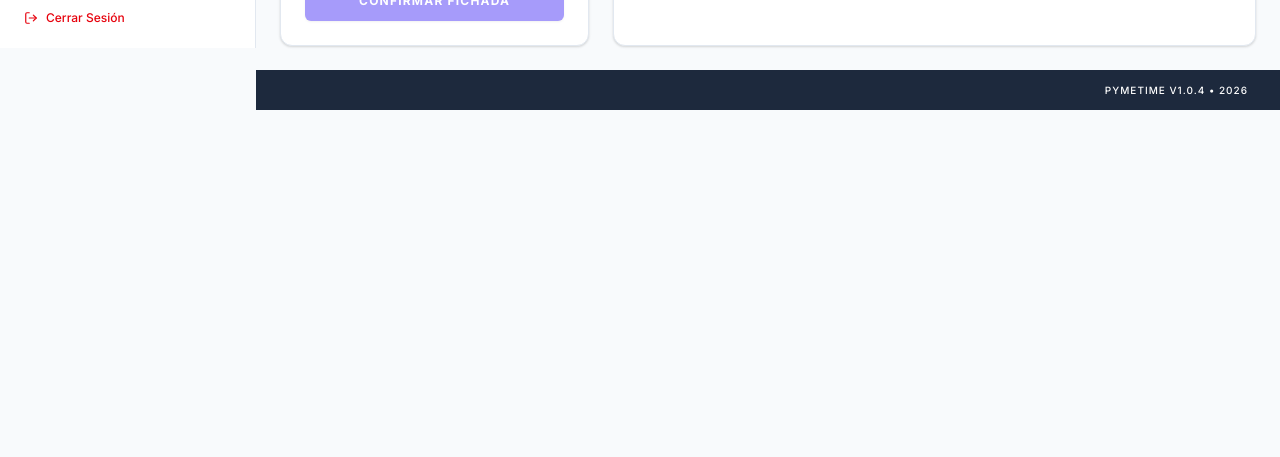
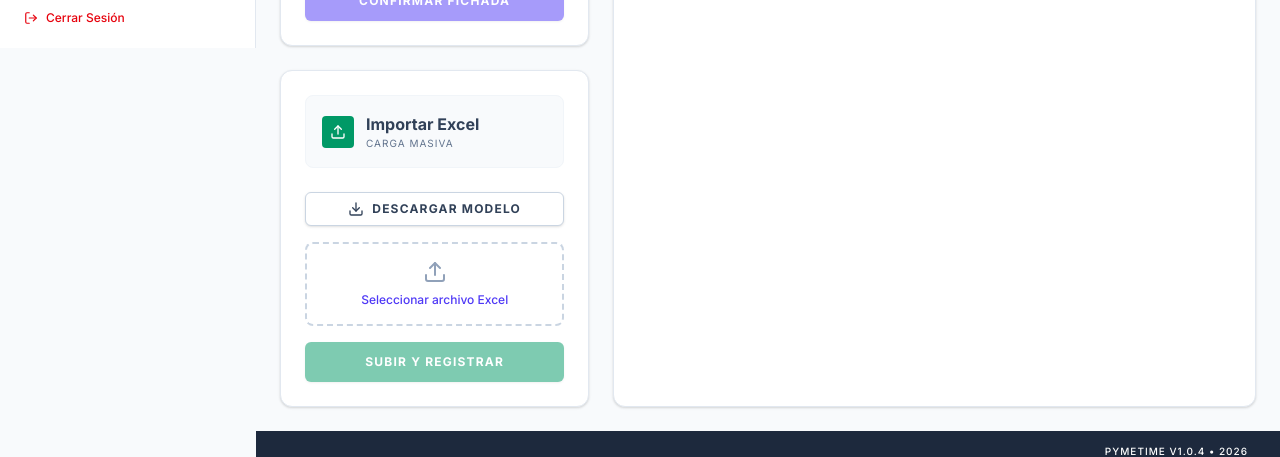
Before and after one commit to MaxiJustiniano/JuNoGads, a React (Vite) app: page /fichadas in a window 1280 px wide. Shown: the part 752-1209 px from the top of the page. Before the commit the page ends 862 px from the top, so only its background shows below. Built offline with nearby package versions, Linux system fonts and the light colour scheme; no server answers; sample sign-in values are in the browser's storage.

Commit message:
feat(attendance): add bulk import template download
Implement template generation for fichadas import using xlsx to facilitate manual attendance data entry.

```diff
--- a/src/pages/Attendance.tsx
+++ b/src/pages/Attendance.tsx
@@ -16,6 +16,8 @@ import api from "../lib/api";
 import { format } from "date-fns";
 import { es } from "date-fns/locale";
 import { motion, AnimatePresence } from "motion/react";
+import * as XLSX from "xlsx";
+import { Download, Upload } from "lucide-react";
 
 export default function Attendance() {
   const { empleados, fetchEmployees } = useAppStore();
@@ -37,6 +39,11 @@ export default function Attendance() {
   const [fechaInterpretacion, setFechaInterpretacion] = useState(
     format(new Date(), "yyyy-MM-dd"),
   );
+
+  const [file, setFile] = useState<File | null>(null);
+  const [importLoading, setImportLoading] = useState(false);
+  const [importError, setImportError] = useState("");
+  const [importSuccess, setImportSuccess] = useState("");
 
   const fetchRecent = async () => {
     try {
@@ -116,6 +123,132 @@ export default function Attendance() {
     }
   };
 
+  const handleDownloadTemplate = () => {
+    const ws = XLSX.utils.json_to_sheet([
+      {
+        Legajo: "L01",
+        FechaHora: format(new Date(), "yyyy-MM-dd HH:mm:ss"),
+        Tipo: "ENTRADA",
+        Origen: "MANUAL",
+        Observaciones: "Llegada tarde por tráfico",
+      },
+      {
+        Legajo: "L01",
+        FechaHora: format(new Date(), "yyyy-MM-dd HH:mm:ss"),
+        Tipo: "SALIDA",
+        Origen: "MANUAL",
+        Observaciones: "",
+      },
+    ]);
+    const wb = XLSX.utils.book_new();
+    XLSX.utils.book_append_sheet(wb, ws, "Fichadas");
+    XLSX.writeFile(wb, "plantilla_fichadas.xlsx");
+  };
+
+  const handleFileChange = (e: React.ChangeEvent<HTMLInputElement>) => {
+    if (e.target.files && e.target.files[0]) {
+      setFile(e.target.files[0]);
+      setImportError("");
+      setImportSuccess("");
+    }
+  };
+
+  const handleImport = async () => {
+    if (!file) return;
+    setImportLoading(true);
+    setImportError("");
+    setImportSuccess("");
+
+    try {
+      const data = await new Promise<any[]>((resolve, reject) => {
+        const reader = new FileReader();
+        reader.onload = (e) => {
+          try {
+            const result = new Uint8Array(e.target?.result as ArrayBuffer);
+            const wb = XLSX.read(result, { type: "array" });
+            const wsname = wb.SheetNames[0];
+            const ws = wb.Sheets[wsname];
+            const json = XLSX.utils.sheet_to_json(ws, { raw: false });
+            resolve(json);
+          } catch (err) {
+            reject(err);
+          }
+        };
+        reader.onerror = reject;
+        reader.readAsArrayBuffer(file);
+      });
+
+      if (!data || data.length === 0) {
+        throw new Error(
+          "El archivo está vacío o no tiene el formato correcto.",
+        );
+      }
+
+      let successCount = 0;
+      let errorCount = 0;
+
+      for (const row of data) {
+        try {
+          const legajo = row.Legajo?.toString();
+          const empleado = empleados.find((e) => e.legajo === legajo);
+          if (!empleado) {
+            throw new Error(`Empleado con legajo ${legajo} no encontrado.`);
+          }
+
+          let dateStr = row.FechaHora || row.Fecha;
+          if (!dateStr)
+            throw new Error(`Falta FechaHora para legajo ${legajo}`);
+
+          let timestamp = new Date(dateStr);
+          if (isNaN(timestamp.getTime()) && typeof dateStr === "string") {
+            const [datePart, timePart] = dateStr.split(" ");
+            if (datePart && datePart.includes("/")) {
+              const [d, m, y] = datePart.split("/");
+              if (y && y.length === 4) {
+                const timeStr = timePart || "00:00:00";
+                timestamp = new Date(
+                  `${y}-${m.padStart(2, "0")}-${d.padStart(2, "0")}T${timeStr}`,
+                );
+              }
+            }
+          }
+
+          if (isNaN(timestamp.getTime())) {
+            throw new Error(`Fecha inválida para legajo ${legajo}: ${dateStr}`);
+          }
+
+          await api.post("/fichadas", {
+            empleadoId: empleado.id,
+            tipo: row.Tipo || "ENTRADA",
+            origen: row.Origen || "MANUAL",
+            observaciones: row.Observaciones || "",
+            creadoPor: "admin_import",
+            timestamp: timestamp.toISOString(),
+          });
+          successCount++;
+        } catch (err) {
+          console.error(err);
+          errorCount++;
+        }
+      }
+
+      setImportSuccess(
+        `Importación: ${successCount} ok, ${errorCount} errores.`,
+      );
+      fetchRecent();
+      if (activeTab === "MOTOR") fetchInterpretaciones();
+      setFile(null);
+    } catch (err: any) {
+      setImportError(err.message || "Error al procesar el archivo Excel.");
+    } finally {
+      setImportLoading(false);
+      const fileInput = document.getElementById(
+        "excel-upload",
+      ) as HTMLInputElement;
+      if (fileInput) fileInput.value = "";
+    }
+  };
+
   return (
     <div className="flex-1 p-6 space-y-6 overflow-y-auto max-w-7xl mx-auto">
       <header className="flex justify-between items-end">
@@ -155,6 +288,7 @@ export default function Attendance() {
       {activeTab === "FICHADAS" ? (
         <div className="grid grid-cols-1 lg:grid-cols-3 gap-6">
           {/* Registro Manual */}
+          <div className="flex flex-col space-y-6">
             <div className="bg-white p-6 rounded-xl border border-slate-200 card-shadow flex flex-col space-y-6">
               <div className="flex items-center space-x-3 bg-slate-50 p-4 rounded-lg border border-slate-100">
                 <div className="w-8 h-8 bg-indigo-600 rounded flex items-center justify-center text-white font-bold">
@@ -276,6 +410,75 @@ export default function Attendance() {
                   </motion.div>
                 )}
               </AnimatePresence>
+            </div>
+
+            {/* Importación por Excel */}
+            <div className="bg-white p-6 rounded-xl border border-slate-200 card-shadow flex flex-col space-y-6">
+              <div className="flex items-center space-x-3 bg-slate-50 p-4 rounded-lg border border-slate-100">
+                <div className="w-8 h-8 bg-emerald-600 rounded flex items-center justify-center text-white font-bold">
+                  <Upload className="w-4 h-4" />
+                </div>
+                <div>
+                  <h3 className="font-bold text-slate-700">Importar Excel</h3>
+                  <p className="text-[10px] text-slate-500 uppercase tracking-widest">
+                    Carga masiva
+                  </p>
+                </div>
+              </div>
+
+              <div className="space-y-4">
+                <button
+                  onClick={handleDownloadTemplate}
+                  className="w-full flex items-center justify-center py-2 px-4 border border-slate-300 rounded-md shadow-sm text-xs font-bold uppercase tracking-widest text-slate-700 bg-white hover:bg-slate-50 transition-all"
+                >
+                  <Download className="w-4 h-4 mr-2" />
+                  Descargar Modelo
+                </button>
+
+                <div className="border-2 border-dashed border-slate-300 rounded-lg p-4 text-center">
+                  <input
+                    id="excel-upload"
+                    type="file"
+                    accept=".xlsx, .xls"
+                    onChange={handleFileChange}
+                    className="hidden"
+                  />
+                  <label
+                    htmlFor="excel-upload"
+                    className="cursor-pointer flex flex-col items-center space-y-2"
+                  >
+                    <Upload className="w-6 h-6 text-slate-400" />
+                    <span className="text-xs font-medium text-indigo-600 hover:text-indigo-500">
+                      Seleccionar archivo Excel
+                    </span>
+                    {file && (
+                      <span className="text-[10px] text-slate-500">
+                        {file.name}
+                      </span>
+                    )}
+                  </label>
+                </div>
+
+                {importError && (
+                  <div className="p-3 bg-red-50 text-red-600 text-xs rounded-md border border-red-200">
+                    {importError}
+                  </div>
+                )}
+                {importSuccess && (
+                  <div className="p-3 bg-emerald-50 text-emerald-600 text-xs rounded-md border border-emerald-200">
+                    {importSuccess}
+                  </div>
+                )}
+
+                <button
+                  disabled={!file || importLoading}
+                  onClick={handleImport}
+                  className="w-full bg-emerald-600 text-white py-3 rounded-md font-bold text-xs uppercase tracking-widest shadow-sm hover:bg-emerald-700 transition-all disabled:opacity-50 disabled:cursor-not-allowed active:scale-95 flex items-center justify-center gap-2"
+                >
+                  {importLoading ? "Importando..." : "Subir y Registrar"}
+                </button>
+              </div>
+            </div>
           </div>
 
           {/* Listado Reciente */}
```
Lines whose indentation alone changed are shown as unchanged.
